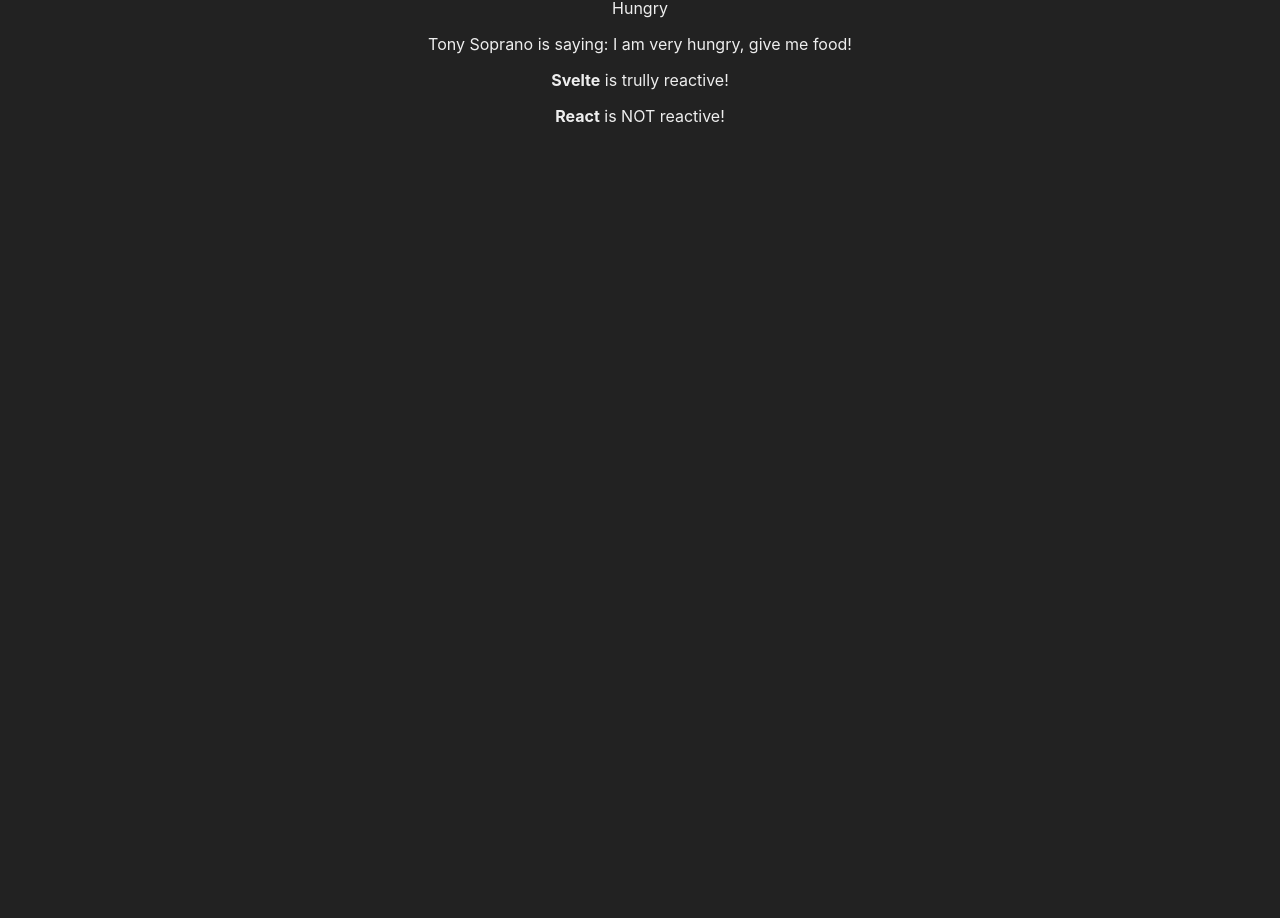
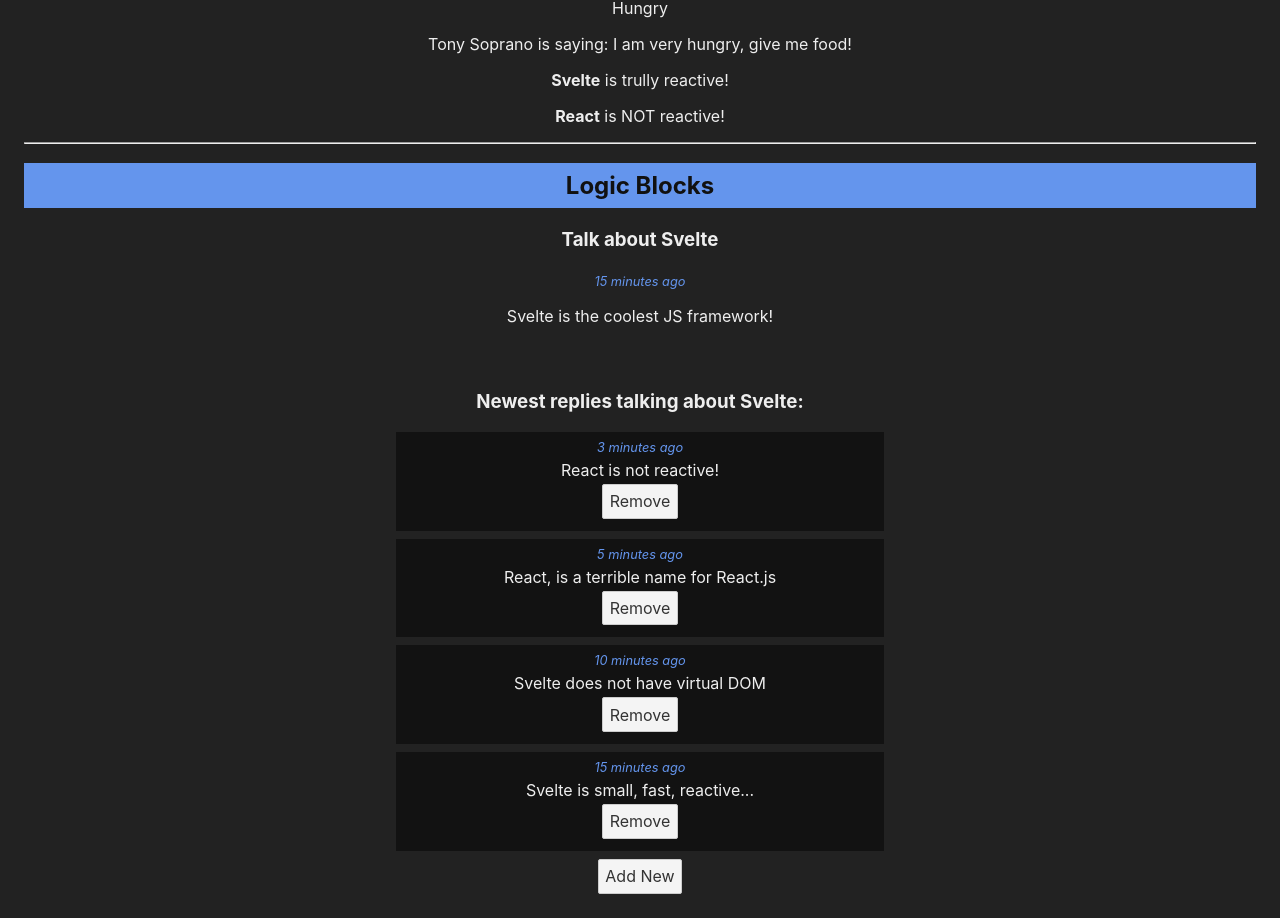
Before and after one commit to SinisaVukmirovic/Svelte-WHAT-and-HOW-Tutorial, a Svelte app: page / in a window 1280 px wide. Shown: the part 1210-2128 px from the top of the page. Before the commit the page ends 1368 px from the top, so only its background shows below. Built offline with nearby package versions, Linux system fonts and the light colour scheme.

Commit message:
Logic Blocks

```diff
--- a/src/App.svelte
+++ b/src/App.svelte
@@ -3,6 +3,7 @@
 	import Variables from './components/Variables.svelte';
 	import Reactivity from './components/Reactivity.svelte';
 	import PropsComponent from './components/props/PropsComponent.svelte';
+	import LogicBlocks from './components/LogicBlocks.svelte';
 </script>
 
 <main>
@@ -13,6 +14,8 @@
 	<Reactivity />
 	<hr>
 	<PropsComponent />
+	<hr>
+	<LogicBlocks />
 </main>
 
 <style>
--- /dev/null
+++ b/src/components/LogicBlocks.svelte
@@ -0,0 +1,79 @@
+<script>
+    let replies = [
+        {
+            time: '3 minutes ago',
+            message: 'React is not reactive!'
+        },
+        {
+            time: '5 minutes ago',
+            message: 'React, is a terrible name for React.js'
+        },
+        {
+            time: '10 minutes ago',
+            message: 'Svelte does not have virtual DOM'
+        },
+        {
+            time: '15 minutes ago',
+            message: 'Svelte is small, fast, reactive...'
+        }
+    ];
+
+    const addNew = () => {
+        replies = [{
+            time: '1 minute ago!',
+            message: 'Hello, I was just added!'
+        }, ...replies];
+    };
+
+    let loggedIn = true;
+
+    const remove = (index) => {
+        replies = replies.filter((reply, idx) => idx != index);
+    };
+</script>
+
+<!-- MarkUp -->
+<h2>Logic Blocks</h2>
+
+<h3>Talk about Svelte</h3>
+
+<div>
+    <span>15 minutes ago</span>
+    <p>Svelte is the coolest JS framework!</p>
+</div>
+
+<h3>Newest replies talking about Svelte:</h3>
+{#each replies as reply, index}
+    <div class="reply">
+        <span>{reply.time}</span>
+        <p>{reply.message}</p>
+        <button on:click={() => remove(index)}>Remove</button>
+    </div>
+{/each}
+
+{#if loggedIn}
+    <button on:click={addNew}>Add New</button>
+{:else}
+    <button>Log In Now</button>
+{/if}
+
+<style>
+    .reply {
+        background: #121212;
+        width: 80%;
+        max-width: 30rem;
+        margin: .5rem auto;
+        padding: .25rem;
+    }
+        .reply p {
+            margin: .25rem;
+        }
+    span {
+        font-style: italic;
+        color: cornflowerblue;
+        font-size: .8rem;
+    }
+    h3:last-of-type {
+        margin-top: 4rem;
+    }
+</style>
```
